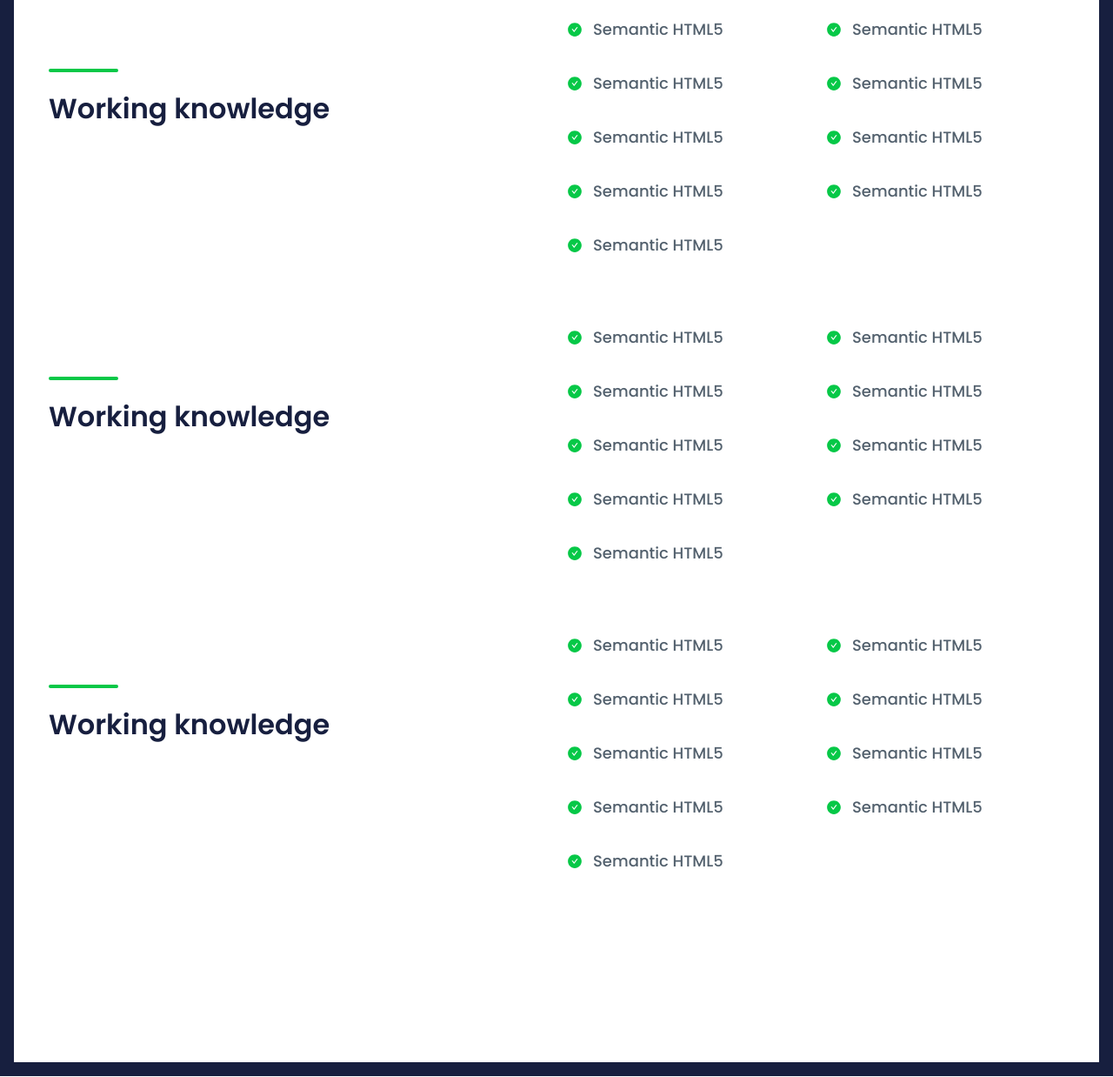
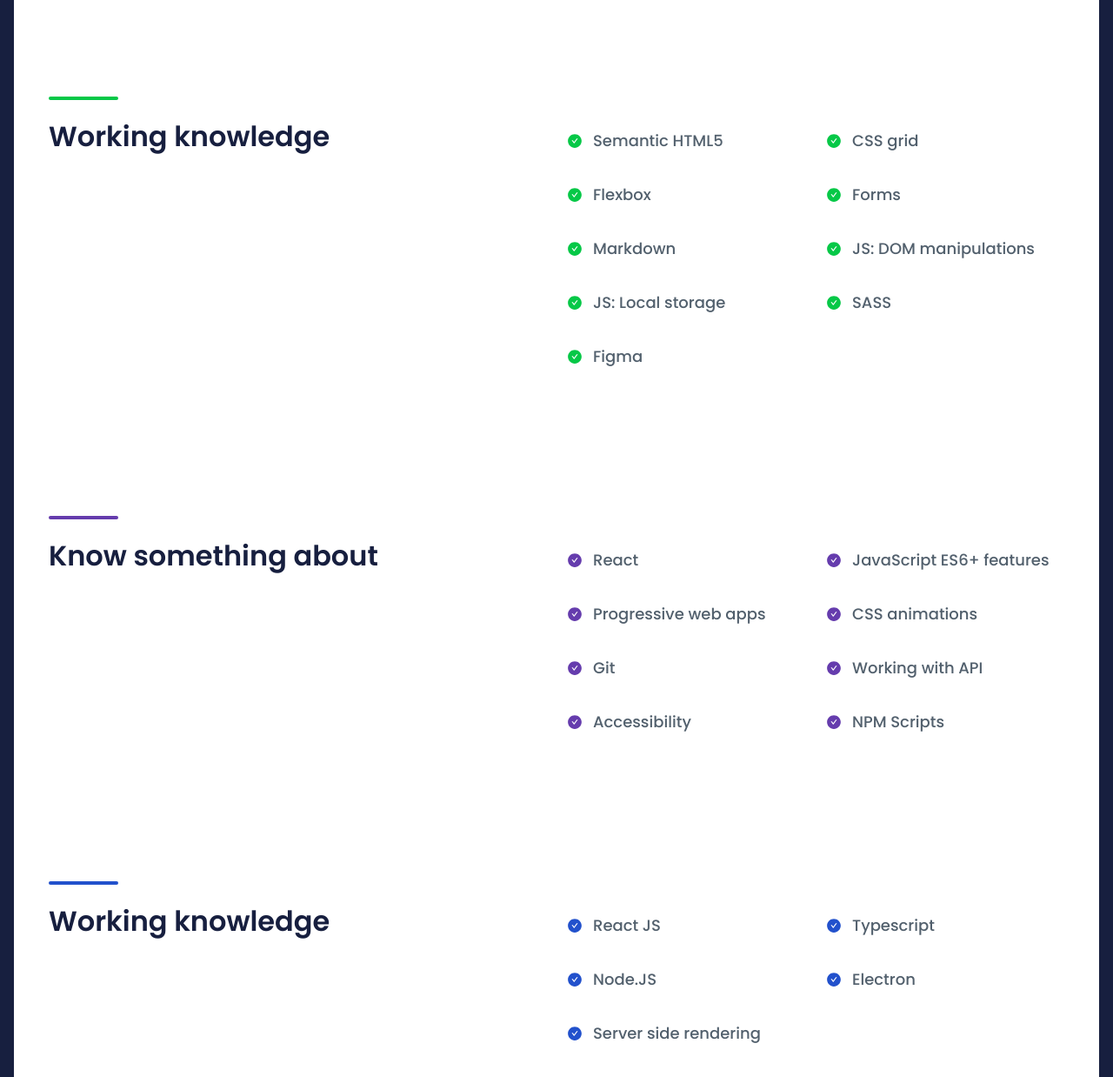
Before and after one commit to JakHer/jakher.github.io, a website: page src/content/index.html in a window 1280 px wide. Shown: the part 977-2215 px from the top of the page at 87% size. Drawn offline with nearby package versions, Linux system fonts and the light colour scheme; files that its build step writes are made by us from their sources; files whose address does not match are found by name.

Commit message:
feat: skills section finished

```diff
--- a/src/content/index.html
+++ b/src/content/index.html
@@ -40,46 +40,41 @@
 
     <section class="skills">
       <h2 class="skills__header">My skills</h2>
-      <section class="skills-list skills-list__know">
+      <section class="skills-list skills-list--know">
         <h3 class="skills-list__header">Working knowledge</h3>
         <ul class="skills-list__list">
           <li class="skills-list__item">Semantic HTML5</li>
-          <li class="skills-list__item">Semantic HTML5</li>
-          <li class="skills-list__item">Semantic HTML5</li>
-          <li class="skills-list__item">Semantic HTML5</li>
-          <li class="skills-list__item">Semantic HTML5</li>
-          <li class="skills-list__item">Semantic HTML5</li>
-          <li class="skills-list__item">Semantic HTML5</li>
-          <li class="skills-list__item">Semantic HTML5</li>
-          <li class="skills-list__item">Semantic HTML5</li>
+          <li class="skills-list__item">CSS grid</li>
+          <li class="skills-list__item">Flexbox</li>
+          <li class="skills-list__item">Forms</li>
+          <li class="skills-list__item">Markdown</li>
+          <li class="skills-list__item">JS: DOM manipulations</li>
+          <li class="skills-list__item">JS: Local storage</li>
+          <li class="skills-list__item">SASS</li>
+          <li class="skills-list__item">Figma</li>
         </ul>
       </section>
-      <section class="skills-list skills-list__something">
+      <section class="skills-list skills-list--something">
+        <h3 class="skills-list__header">Know something about</h3>
+        <ul class="skills-list__list">
+          <li class="skills-list__item">React</li>
+          <li class="skills-list__item">JavaScript ES6+ features</li>
+          <li class="skills-list__item">Progressive web apps</li>
+          <li class="skills-list__item">CSS animations</li>
+          <li class="skills-list__item">Git</li>
+          <li class="skills-list__item">Working with API</li>
+          <li class="skills-list__item">Accessibility</li>
+          <li class="skills-list__item">NPM Scripts</li>
+        </ul>
+      </section>
+      <section class="skills-list skills-list--want">
         <h3 class="skills-list__header">Working knowledge</h3>
         <ul class="skills-list__list">
-          <li class="skills-list__item">Semantic HTML5</li>
-          <li class="skills-list__item">Semantic HTML5</li>
-          <li class="skills-list__item">Semantic HTML5</li>
-          <li class="skills-list__item">Semantic HTML5</li>
-          <li class="skills-list__item">Semantic HTML5</li>
-          <li class="skills-list__item">Semantic HTML5</li>
-          <li class="skills-list__item">Semantic HTML5</li>
-          <li class="skills-list__item">Semantic HTML5</li>
-          <li class="skills-list__item">Semantic HTML5</li>
-        </ul>
-      </section>
-      <section class="skills-list skills-list__want">
-        <h3 class="skills-list__header">Working knowledge</h3>
-        <ul class="skills-list__list">
-          <li class="skills-list__item">Semantic HTML5</li>
-          <li class="skills-list__item">Semantic HTML5</li>
-          <li class="skills-list__item">Semantic HTML5</li>
-          <li class="skills-list__item">Semantic HTML5</li>
-          <li class="skills-list__item">Semantic HTML5</li>
-          <li class="skills-list__item">Semantic HTML5</li>
-          <li class="skills-list__item">Semantic HTML5</li>
-          <li class="skills-list__item">Semantic HTML5</li>
-          <li class="skills-list__item">Semantic HTML5</li>
+          <li class="skills-list__item">React JS</li>
+          <li class="skills-list__item">Typescript</li>
+          <li class="skills-list__item">Node.JS</li>
+          <li class="skills-list__item">Electron</li>
+          <li class="skills-list__item">Server side rendering</li>
         </ul>
       </section>
     </section>
--- a/src/scss/_skills.scss
+++ b/src/scss/_skills.scss
@@ -24,7 +24,6 @@
             bottom: -16px;
             left: 0;
             opacity: 0.5;
-
         }
     }
     &-list{
@@ -32,6 +31,10 @@
         grid-template-columns: 1fr 1fr;
         width: 100%;
         grid-column-gap: 1.5rem;
+        margin-top: 128px;
+        @media (max-width: 768px) {
+            margin-top: 64px;
+        }
         @media (max-width: 900px) {
             grid-template-columns: 1fr;
         }
@@ -40,10 +43,6 @@
             font-size: 2rem;
             line-height: 2.75rem;
             position: relative;
-            margin-top: 128px;
-            @media (max-width: 768px) {
-                margin-top: 64px;
-            }
             &::before{
                 content: '';
                 position: absolute;
@@ -53,6 +52,12 @@
                 left: 0;
                 background: $green;
                 border-radius: 8px;
+                .skills-list--something &{
+                    background: $violet;
+                }
+                .skills-list--want &{
+                    background: $beforeBlue;
+                }
             }
         }
         &__list{
@@ -81,6 +86,12 @@
                 @media (max-width:768px) {
                     top: 18px;
                 }
+                .skills-list--something &{
+                    background: url(../assets/img/check-circle-violet.svg);
+                }
+                .skills-list--want &{
+                    background: url(../assets/img/check-circle-blue.svg);
+                }
             }
         }
     }
--- a/src/scss/_variables.scss
+++ b/src/scss/_variables.scss
@@ -4,3 +4,5 @@ $smallFont: #52606D;
 $blue: #0593FB;
 $border: #CBD2D9;
 $green: #06C847;
+$violet: #653CAD;
+$beforeBlue: #2251CC;
--- a/src/scss/main.scss
+++ b/src/scss/main.scss
@@ -19,6 +19,7 @@ body {
   color: $font;
   background: $main;
   font-family: 'Poppins', sans-serif;
+  overflow-x: hidden;
 }
 
 .main{
```
Also changed, not shown: src/assets/img/check-circle-blue.svg (added), src/assets/img/check-circle-violet.svg (added).
